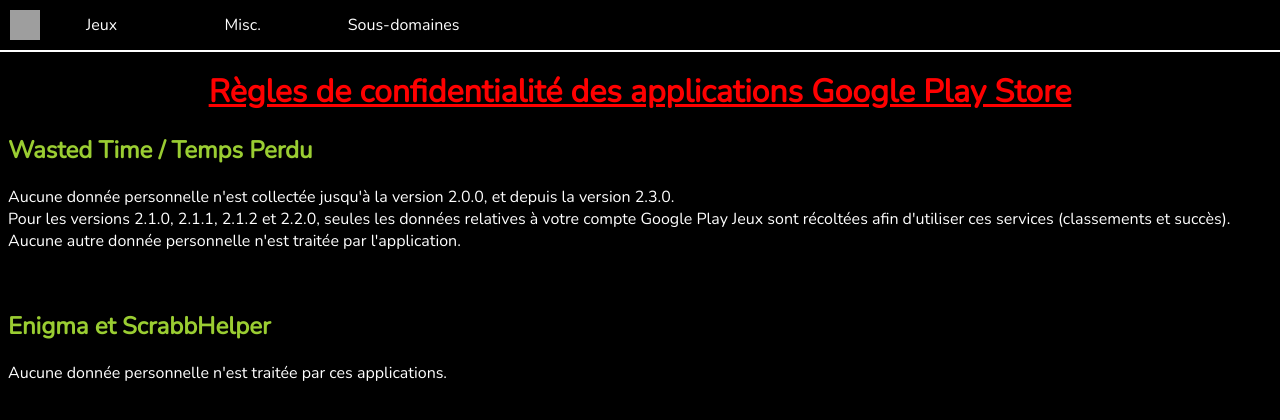
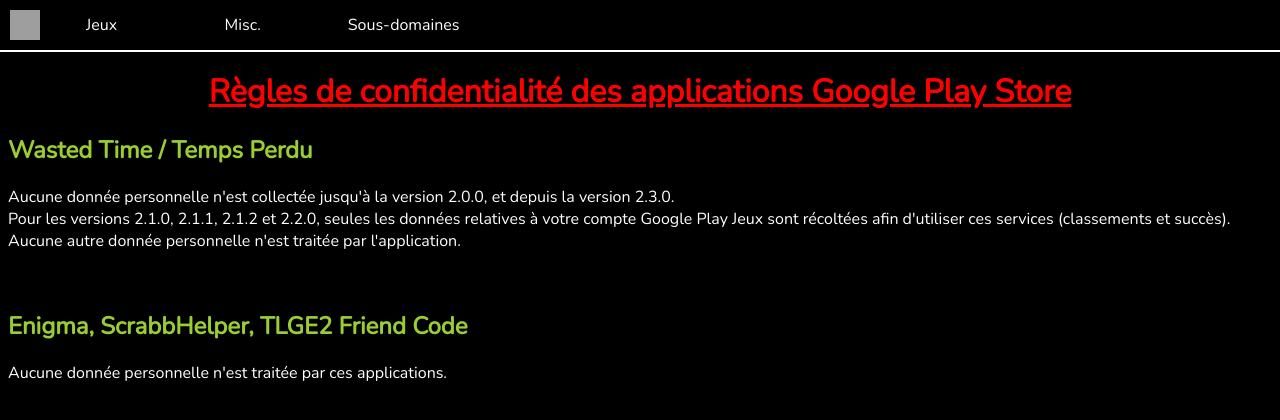
Before and after one commit to MarioSwitch/marioswitch.github.io, a PHP site: page /pages/misc/privacy.php in a window 1280 px wide. Shown: the top 420 px of the page. Run offline with PHP 8.4, Linux system fonts and the light colour scheme; grey boxes are pictures that could not be loaded.

Commit message:
[114] Updated Privacy (TLGE2 Friend Code)

```diff
--- a/pages/misc/privacy.php
+++ b/pages/misc/privacy.php
@@ -19,7 +19,7 @@
 			Aucune autre donnée personnelle n'est traitée par l'application.<br>
 		</p>
 		<br>
-		<h2>Enigma et ScrabbHelper</h2>
+		<h2>Enigma, ScrabbHelper, TLGE2 Friend Code</h2>
 		<p>
 			Aucune donnée personnelle n'est traitée par ces applications.<br>
 		</p>
```
